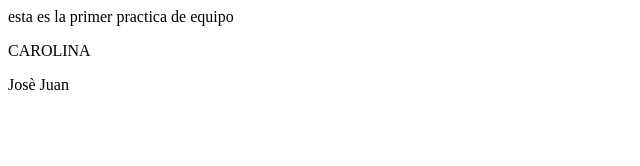
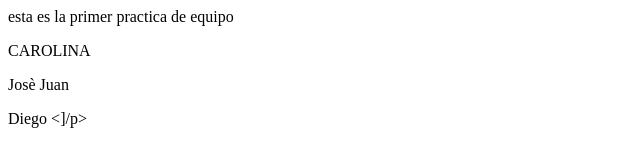
Before and after one commit to Darkneko0/AIDRRM, a plain HTML site: page index.html in a window 1280 px wide. Shown: the full height of the page, 0-640 px from the left. Drawn offline with Linux system fonts and the light colour scheme.

Commit message:
Update index.html

```diff
--- a/index.html
+++ b/index.html
@@ -5,6 +5,7 @@
             <p> esta es la primer practica de equipo</p>
             <p> CAROLINA</p>
             <p> Josè Juan</p>
+            <p> Diego <]/p>
         </body>
     </head>
 </html>
```
